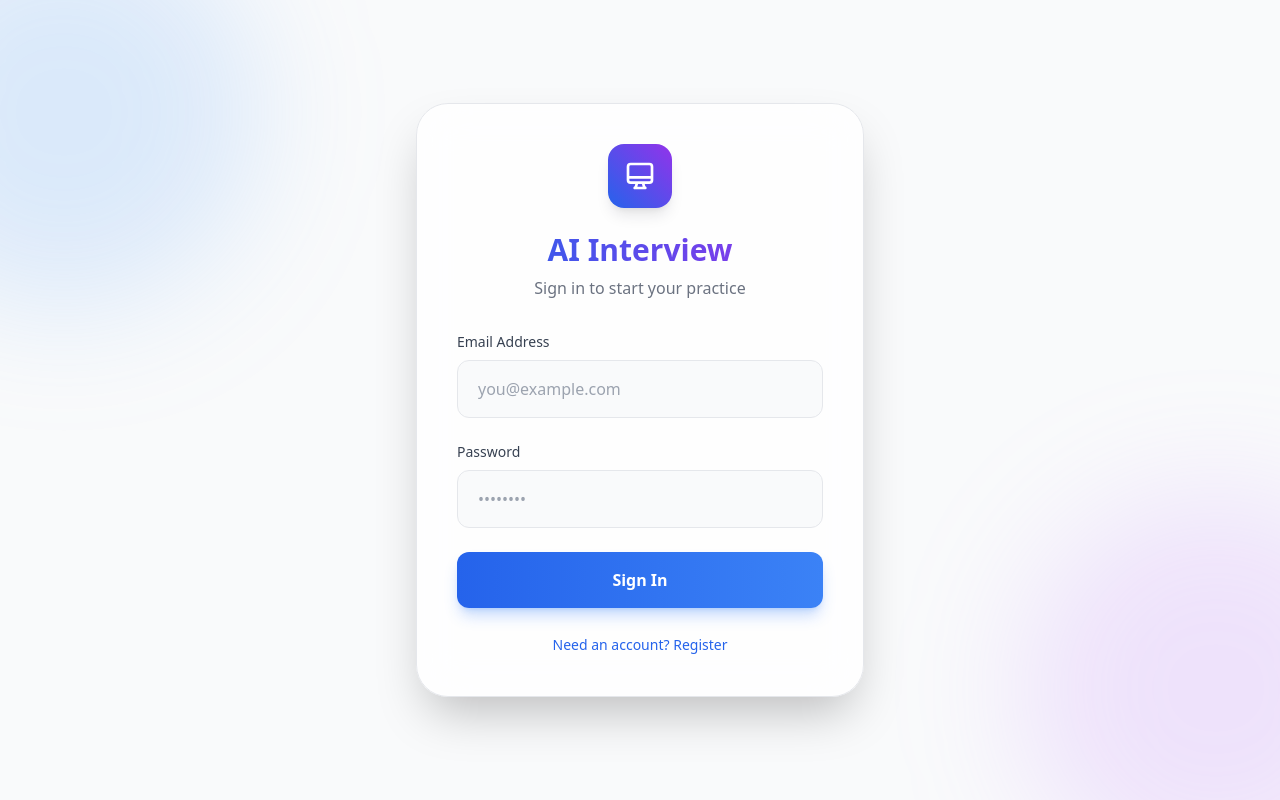
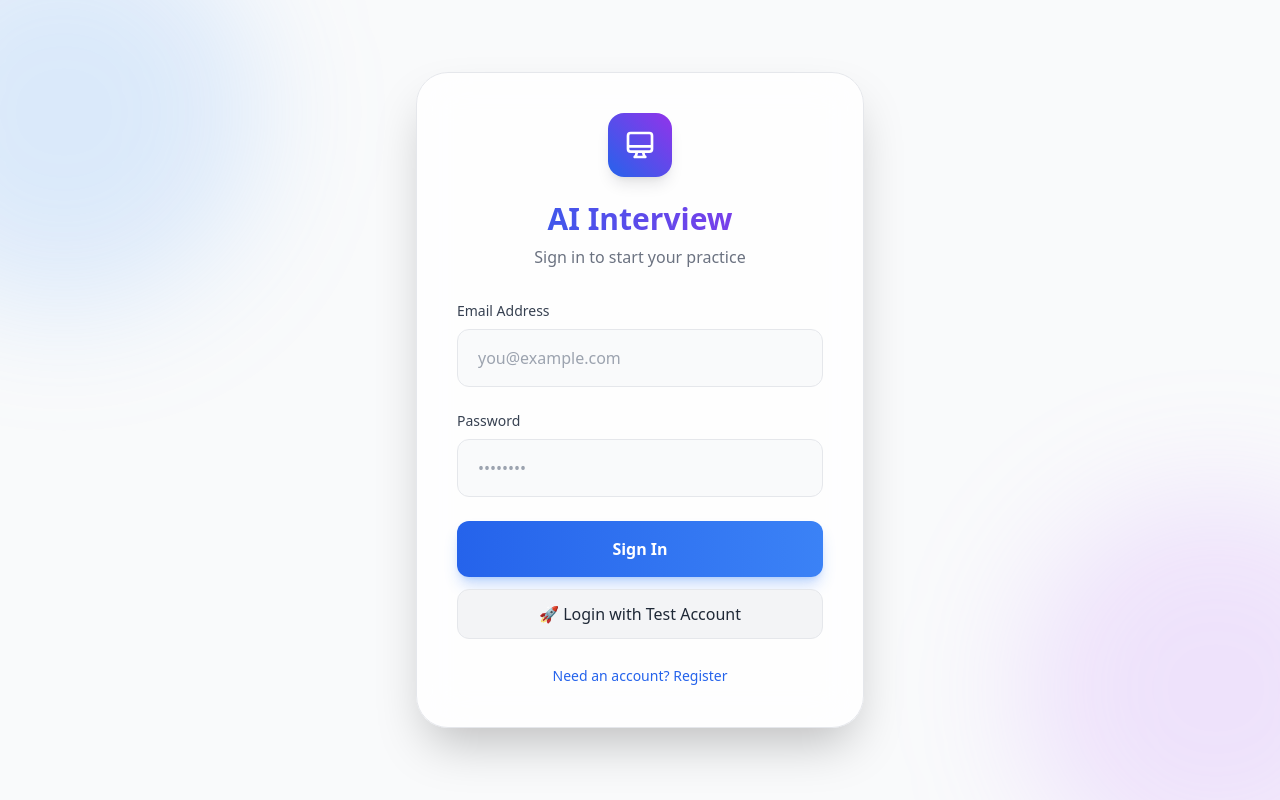
Before and after one commit to Chakkaphat0/CS497, a React (Vite) app: page / in a window 1280 px wide. Built offline with nearby package versions, Linux system fonts and the light colour scheme; no server answers.

Commit message:
feat: Add one-click test account login

```diff
--- a/src/pages/LoginPage.jsx
+++ b/src/pages/LoginPage.jsx
@@ -73,12 +73,42 @@ export default function LoginPage({ onLogin }) {
             />
           </div>
 
+          <div className="space-y-3">
             <button
               type="submit"
               className="w-full bg-gradient-to-r from-primary-600 to-primary-500 hover:from-primary-700 hover:to-primary-600 text-white py-4 rounded-xl font-semibold shadow-lg shadow-primary-500/30 transition-all hover-lift"
             >
               {isRegistering ? 'Register' : 'Sign In'}
             </button>
+
+            <button
+              type="button"
+              onClick={async () => {
+                setError('');
+                const testEmail = 'test@example.com';
+                const testPassword = 'password123';
+                try {
+                  await signInWithEmailAndPassword(auth, testEmail, testPassword);
+                  onLogin();
+                } catch (err) {
+                  // If account doesn't exist, create it automatically
+                  if (err.code === 'auth/user-not-found' || err.code === 'auth/invalid-credential') {
+                    try {
+                      await createUserWithEmailAndPassword(auth, testEmail, testPassword);
+                      onLogin();
+                    } catch (registerErr) {
+                      setError(registerErr.message);
+                    }
+                  } else {
+                    setError(err.message);
+                  }
+                }
+              }}
+              className="w-full bg-gray-100 hover:bg-gray-200 dark:bg-gray-800 dark:hover:bg-gray-700 text-gray-800 dark:text-gray-200 py-3 rounded-xl font-medium transition-all hover-lift border border-gray-200 dark:border-gray-700"
+            >
+              🚀 Login with Test Account
+            </button>
+          </div>
         </form>
 
         <div className="mt-6 text-center">
```
Lines whose indentation alone changed are shown as unchanged.
